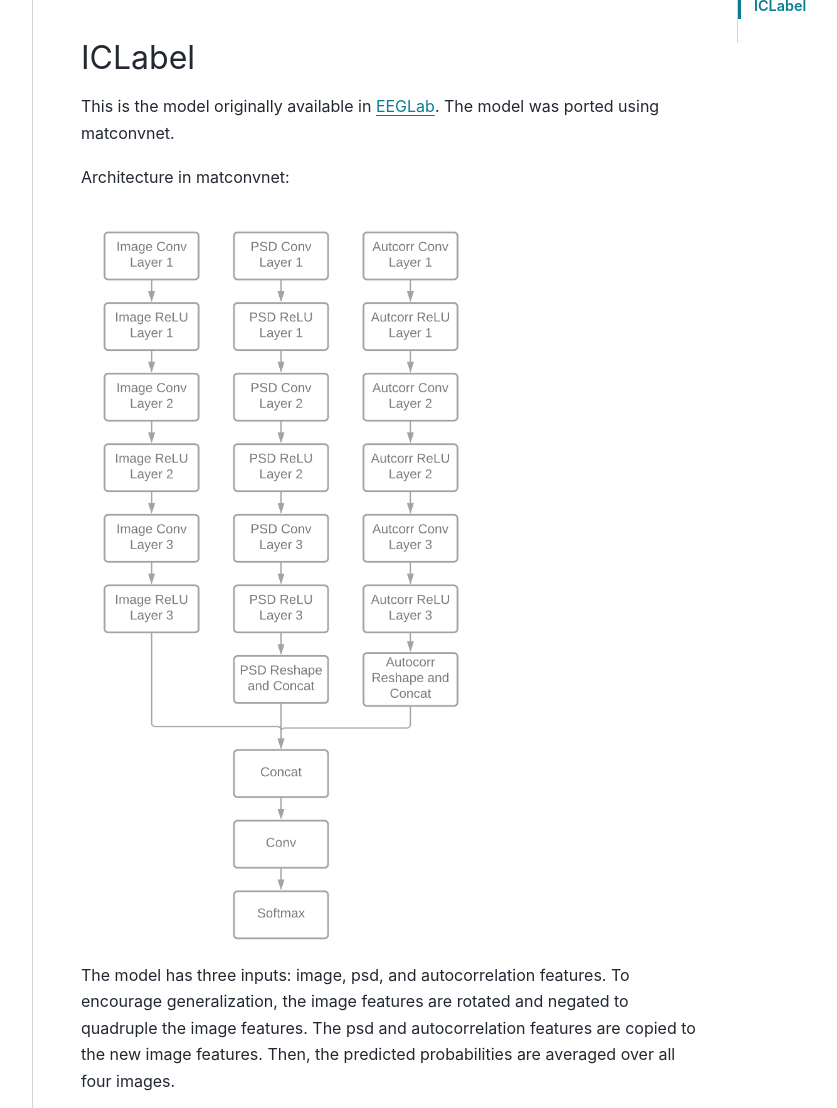
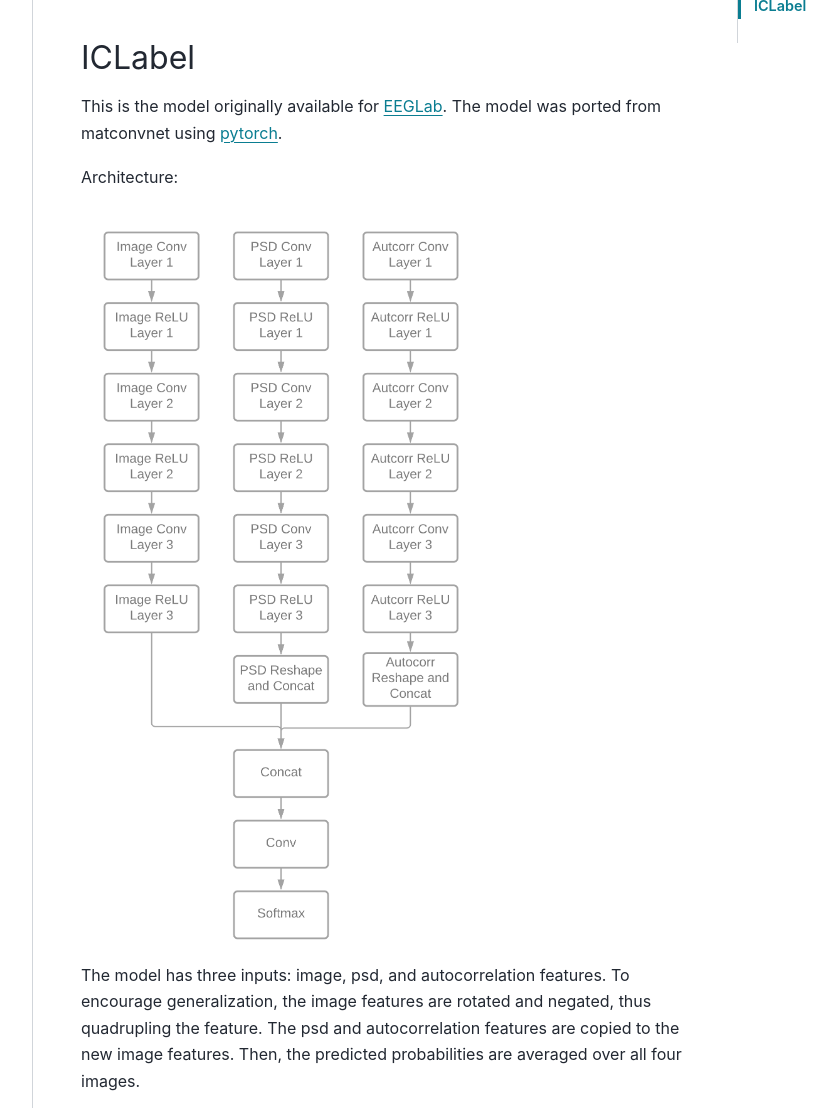
Before and after one commit to mne-tools/mne-icalabel, a Sphinx documentation site: the page built from doc/api.rst, in a window 1280 px wide and 1400 px high, scrolled down 445 px, cut to the strip 164-1272 px from the top of the window. Shown: the whole strip, without its empty margins (287-1124 px from the left). Built offline with Sphinx 7.4.7 and the PyData theme 0.15.4, drawn with Linux system fonts in a browser that asks for light colours; pages that are not in the unit, such as notebooks, are missing from menus.

Commit message:
clean up api.rst

```diff
--- a/doc/api.rst
+++ b/doc/api.rst
@@ -25,17 +25,17 @@ Most-used functions
 ICLabel
 =======
 
-This is the model originally available in `EEGLab <https://github.com/sccn/ICLabel>`_.
-The model was ported using matconvnet.
+This is the model originally available for `EEGLab <https://github.com/sccn/ICLabel>`_.
+The model was ported from matconvnet using `pytorch <https://pytorch.org/>`_.
 
-Architecture in matconvnet:
+Architecture:
 
 .. image:: _static/ICLabel_DagNN_Architecture.png
    :width: 400
    :alt: ICLabel Neural Network Architecture
 
 The model has three inputs: image, psd, and autocorrelation features. To encourage generalization, the image
-features are rotated and negated to quadruple the image features. The psd and autocorrelation features
+features are rotated and negated, thus quadrupling the feature. The psd and autocorrelation features
 are copied to the new image features. Then, the predicted probabilities are averaged over all four images.
 
 .. currentmodule:: mne_icalabel.iclabel
```
